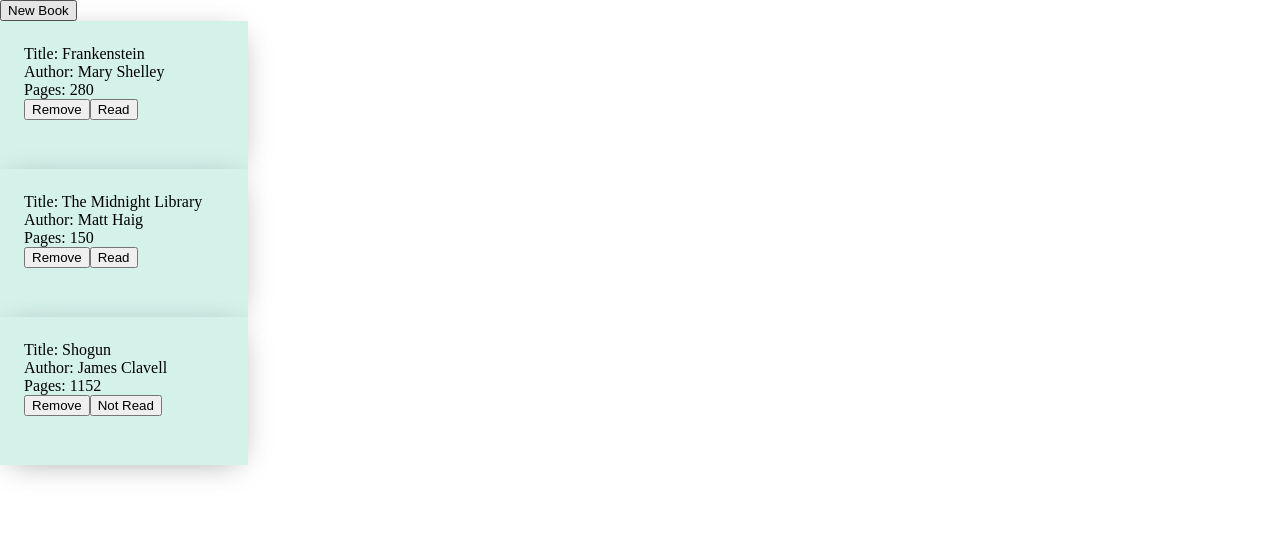
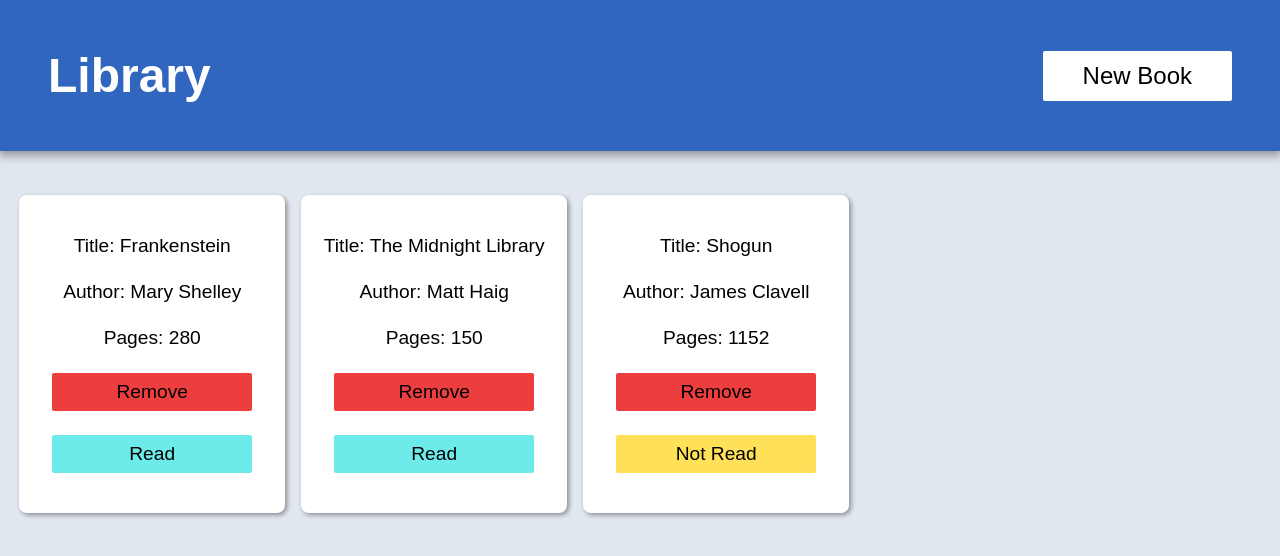
Before and after one commit to mdwasifulkabir/library, a plain HTML site: page index.html in a window 1280 px wide. Drawn offline with Linux system fonts and the light colour scheme.

Commit message:
Add Styling

```diff
--- a/index.html
+++ b/index.html
@@ -8,7 +8,10 @@
   <script src="script.js" defer></script>
 </head>
 <body>
-  <button id="newBook">New Book</button>
+  <div class="headerContainer">
+    <h1 class="header">Library</h1>
+    <button id="newBook">New Book</button>
+  </div>
   <div class="cardContainer">
   </div>
   <dialog id="addBook">
--- a/script.js
+++ b/script.js
@@ -64,12 +64,14 @@ function displayCards() {
     readToggle.addEventListener("click", () => {
       myLibrary[index].read = !(myLibrary[index].read);
       readToggle.textContent = readToggle.textContent == "Read" ? "Not Read" : "Read";
+      readToggle.style.backgroundColor = book.read ? "#6cebea" : "#ffe159"
     });
 
     booktitle.textContent = "Title: " + book.title;
     bookauthor.textContent = "Author: " + book.author;
     bookpages.textContent = "Pages: " + book.pages;
     readToggle.textContent = book.read ? "Read" : "Not Read";
+    readToggle.style.backgroundColor = book.read ? "#6cebea" : "#ffe159"
     removeButton.textContent = "Remove";
 
     bookCard.appendChild(booktitle);
--- a/style.css
+++ b/style.css
@@ -1,13 +1,71 @@
+:root {
+  --body-bg: #e2e8f0;
+  --card-bg: white;
+  --title: #3C3744;
+  --header-bg: #3066BE;
+  font-family: Arial, Helvetica, sans-serif;
+}
+
 body, html {
   margin: 0;
   padding: 0;
   height: 100vh;
   width: 100vw;
+  background-color: var(--body-bg);
 }
+
+.headerContainer {
+  display: flex;
+  background-color: var(--header-bg);
+  color: white;
+  padding: 1rem 3rem;
+  margin-bottom: 1.5rem;
+  justify-content: space-between;
+  box-shadow: 0px 2px 10px 2px rgba(0, 0, 0, 0.4);
+}
+
+h1 {
+  font-size: 3rem;
+}
+
 .bookCard {
-  background: rgb(212, 241, 234);
-  padding: 1.5rem;
-  height: 100px;
+  display: flex;
+  flex-direction: column;
+  gap: 1.5rem;
+  font-size: 1.2rem;
+  align-items: center;
+  background: var(--card-bg);
+  padding: 2.5rem 0.5rem;
+  width: 250px;
+  border-radius: 8px;
+  box-shadow: 2px 2px 5px rgba(0, 0, 0, 0.4);
+}
+
+.cardContainer {
+  display: flex;
+  flex-wrap: wrap;
+  gap: 1rem;
+  padding: 1.2rem;
+}
+
+#removeButton, #readToggle {
+  font-size: 1.2rem;
   width: 200px;
-  box-shadow: 0 5px 30px -10px rgba(0, 0, 0, 0.4);
+  border-radius: 2px;
+  border: none;
+  padding: 0.5rem 3rem;
 }
+
+#removeButton {
+  background-color: #ec3e3e;
+}
+
+#newBook {
+  height: 50px;
+  font-size: 1.5rem;
+  border: none;
+  border-radius: 2px;
+  padding: 0.5rem 2.5rem;
+  align-self: center;
+  background-color: rgb(255, 255, 255);
+}
```
